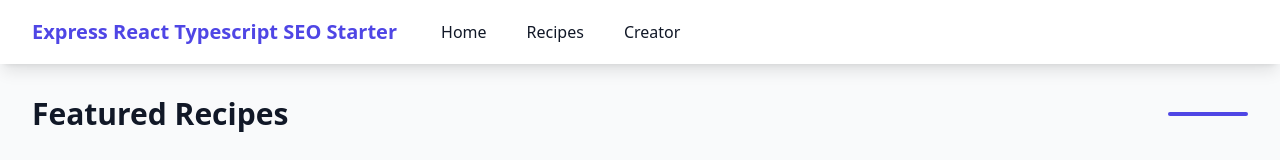
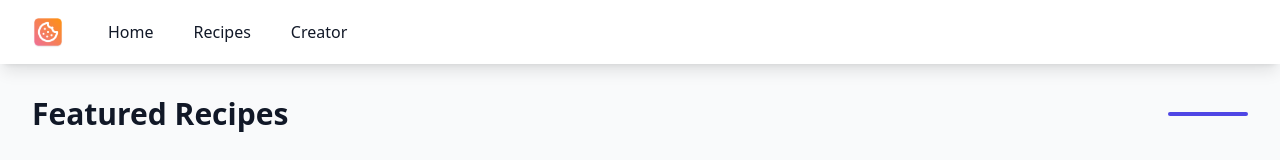
Before and after one commit to ysskrishna/express-react-helmet-seo-demo, a React (Vite) app in the folder client/: page / in a window 1280 px wide. Shown: the top 160 px of the page. Built offline with nearby package versions, Linux system fonts and the light colour scheme; no server answers.

Commit message:
Siva | update header title

```diff
--- a/client/src/components/Header.tsx
+++ b/client/src/components/Header.tsx
@@ -10,7 +10,7 @@ export function Header() {
           <div className="flex justify-between h-16">
             <div className="flex items-center space-x-8">
               <Link to="/" className="text-xl font-bold text-indigo-600">
-                Express React Typescript SEO Starter
+                <img src="/logo.png" alt="Express React Typescript SEO Starter" className="h-8" />
               </Link>
               <div className="hidden sm:flex space-x-4">
                 <Link to="/" className="px-3 py-2 rounded-md text-gray-900 hover:text-indigo-600 hover:bg-indigo-50 transition">
```
